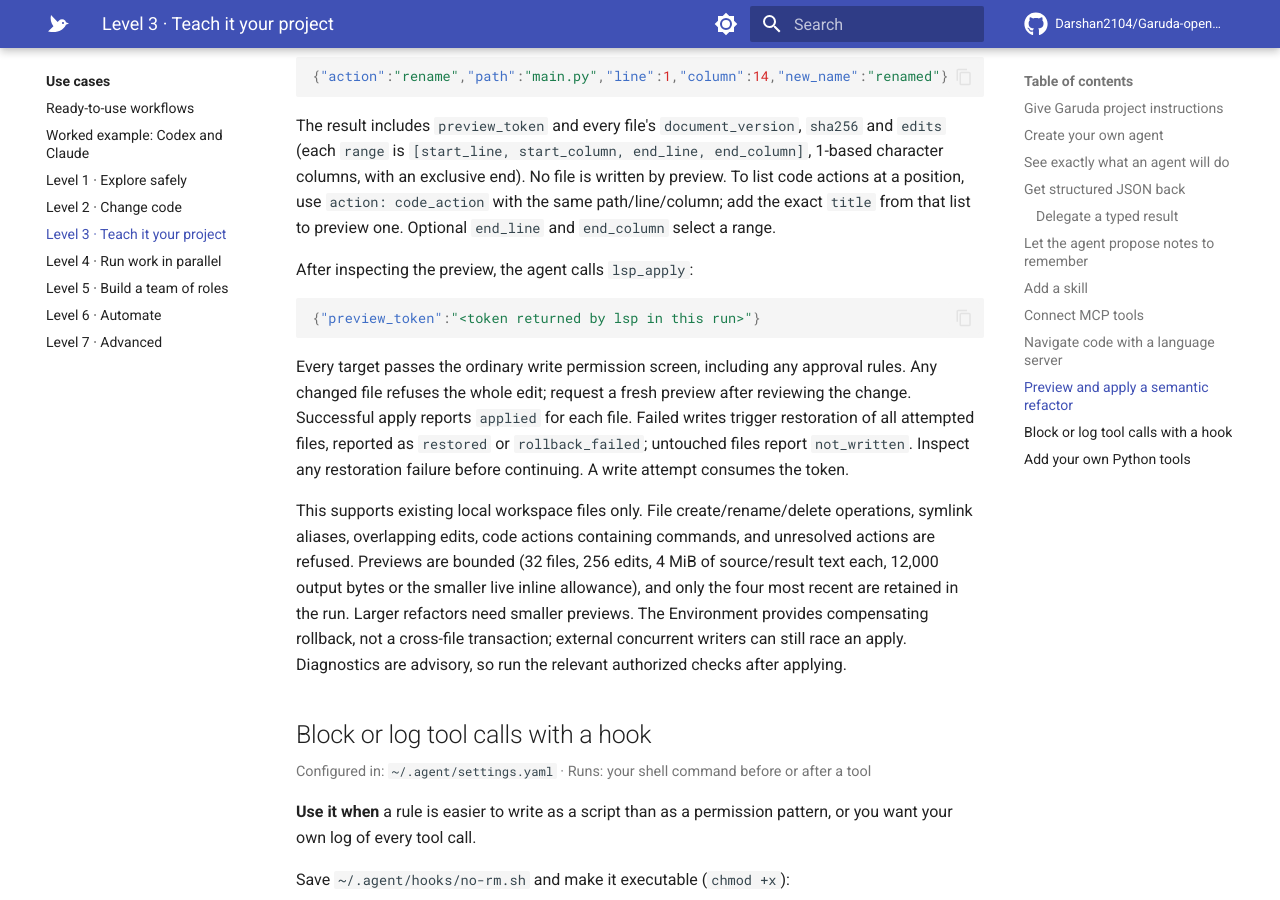
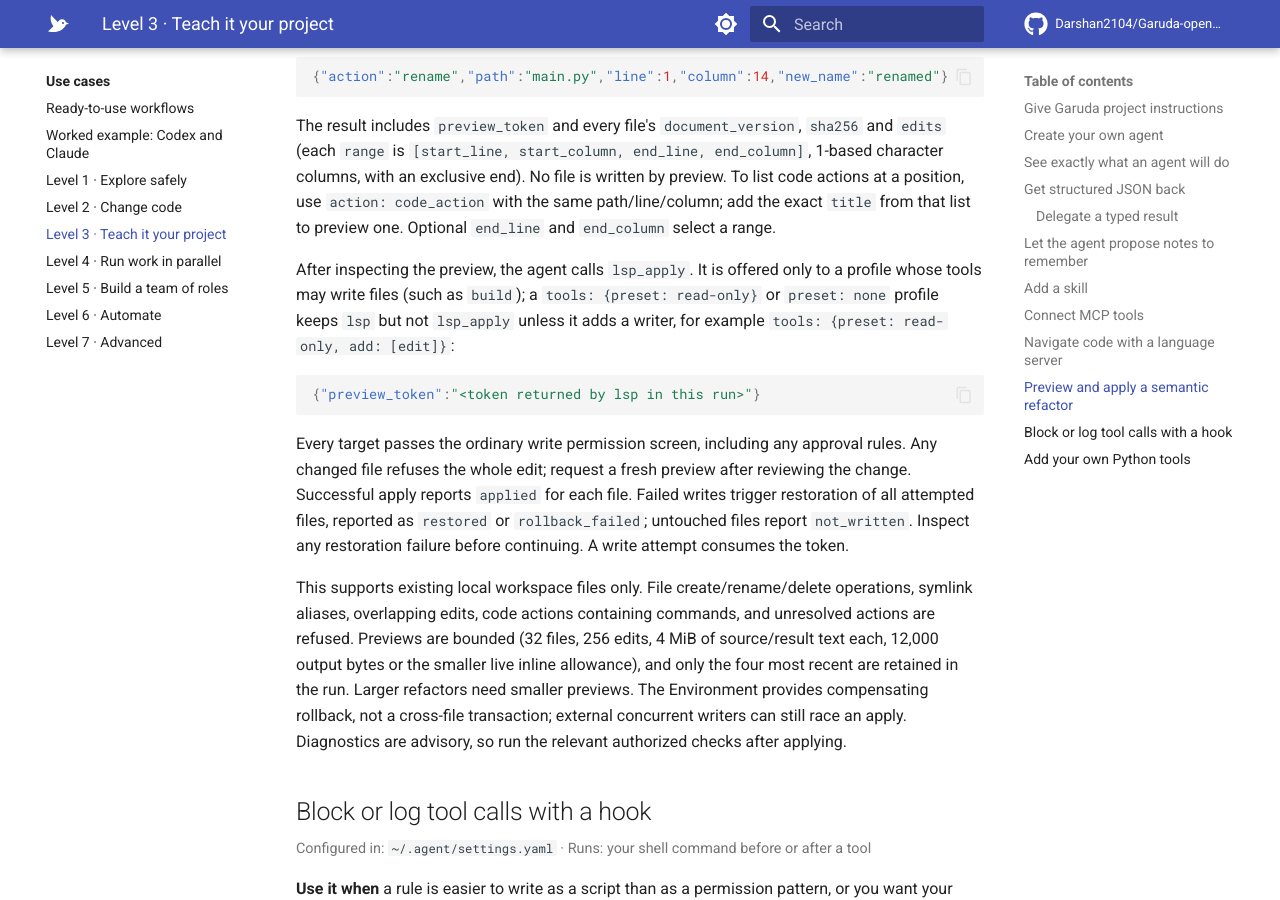
Before and after one commit to Darshan2104/Garuda-openagent, an MkDocs documentation site: the page built from docs/use-cases/customize.md, in a window 1280 px wide and 900 px high, scrolled down 9444 px. Built offline with MkDocs 1.6.1 and Material for MkDocs 9.7.7, drawn with Linux system fonts in a browser that asks for light colours; comment, search, counter and statistics services are not loaded.

Commit message:
Admit lsp_apply only where the profile can already write files
A configured language server added the mutating lsp_apply to every profile,
including read-only presets and preset none. It now joins only a tool list
with no restriction or one that already names a file-writing tool; lsp
navigation stays available to every profile as documented.

Co-Authored-By: Claude Opus 5.5 <noreply@anthropic.com>

````diff
--- a/docs/use-cases/customize.md
+++ b/docs/use-cases/customize.md
@@ -499,7 +499,10 @@ written by preview. To list code actions at a position, use `action: code_action
 with the same path/line/column; add the exact `title` from that list to preview
 one. Optional `end_line` and `end_column` select a range.
 
-After inspecting the preview, the agent calls `lsp_apply`:
+After inspecting the preview, the agent calls `lsp_apply`. It is offered only to a
+profile whose tools may write files (such as `build`); a `tools: {preset: read-only}`
+or `preset: none` profile keeps `lsp` but not `lsp_apply` unless it adds a writer,
+for example `tools: {preset: read-only, add: [edit]}`:
 
 ```json
 {"preview_token":"<token returned by lsp in this run>"}
````
Also changed, not shown: .context/decisions.md (+3 -0 lines), docs/ARCHITECTURE.md (+4 -1 lines), docs/MODULES.md (+2 -1 lines), 2 other files.
